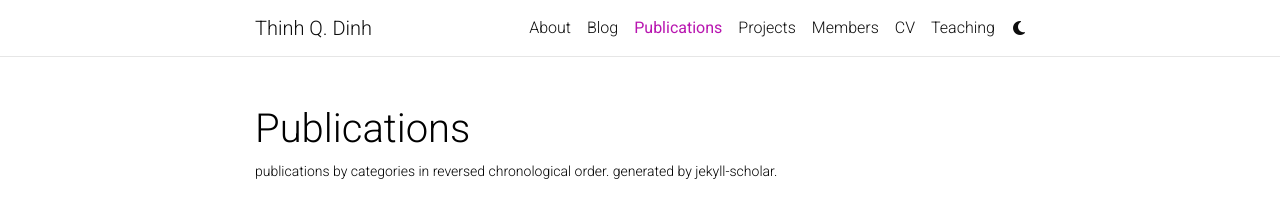
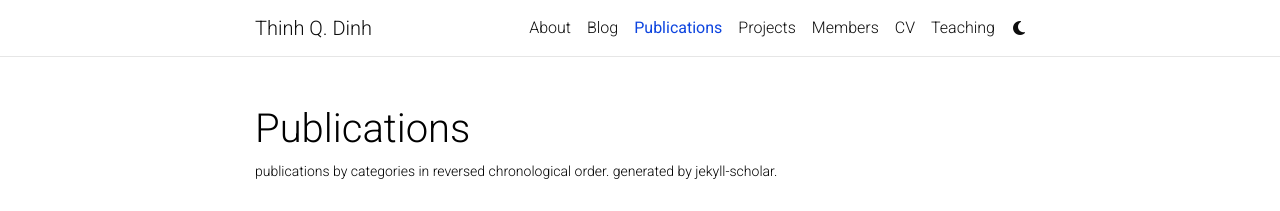
Before and after one commit to thinhqdinh/thinhqdinh.github.io, a Jekyll site: the page built from _pages/publications.md, in a window 1280 px wide. Shown: the top 211 px of the page. Built offline with Jekyll 4.4.1, drawn with Linux system fonts in a browser that asks for light colours; full-size pictures stand in for the smaller copies a plugin makes; comment, search, counter and statistics services are not loaded; a style sheet for code colours, icons or effects is not loaded; grey boxes are pictures that could not be loaded.

Commit message:
add secondary_badge; change theme color

```diff
--- a/_bibliography/papers.bib
+++ b/_bibliography/papers.bib
@@ -18,6 +18,7 @@
 @ARTICLE{DinhTCOM2018,
 abbr={TCOM},
 	author={Dinh, Thinh Quang and La, Quang Duy and Quek, Tony Q. S. and Shin, Hyundong},
+  secondary_badge={Full Oral},
 	journal={IEEE Trans. Commun.},
 	title={{Learning} for {Computation} {Offloading} in {Mobile} {Edge} {Computing}},
 	year={2018},
@@ -34,6 +35,7 @@
 @ARTICLE{DinhTWC2020,
 abbr={TWC},
   author={Dinh, Thinh Quang and Liang, Ben and Quek, Tony Q. S. and Shin, Hyundong},
+  secondary_badge={Full Oral},
   journal={IEEE Trans. Wireless Commun.},
   title={Online Resource Procurement and Allocation in a Hybrid Edge-Cloud Computing System},
   year={2020},
@@ -45,6 +47,7 @@
 
 @ARTICLE{TCOM2017,
   abbr={TCOM},
+  secondary_badge={Best Paper Award},
   author={Dinh, Thinh Quang and Tang, Jianhua and La, Quang Duy and Quek, Tony Q. S.},
   journal={IEEE Trans. Commun.},
   title={Offloading in Mobile Edge Computing: Task Allocation and Computational Frequency Scaling},
--- a/_layouts/bib.html
+++ b/_layouts/bib.html
@@ -23,6 +23,9 @@
           {%- else -%}
             <abbr class="badge">{{entry.abbr}}</abbr>
           {%- endif -%}
+        {%- endif -%}
+        {%- if entry.secondary_badge -%}
+          <span class="badge secondary_badge">{{entry.secondary_badge}}</span>
         {%- endif -%}
         </div>
 
--- a/_sass/_base.scss
+++ b/_sass/_base.scss
@@ -371,6 +371,11 @@
       .badge {
         color: var(--global-card-bg-color) !important;
         background-color: var(--global-theme-color) !important;
+      }
+
+      .secondary_badge {
+        color: var(--global-card-bg-color) !important;
+        border: 1px solid var(--global-theme-color);
       }
     }
   }
--- a/_sass/_variables.scss
+++ b/_sass/_variables.scss
@@ -10,14 +10,14 @@
 $orange-color:        #F29105 !default;
 $blue-color:          #0076df !default;
 $blue-color-dark:     #00369f !default;
-$cyan-color:          #2698BA !default;
+$cyan-color:          #5f89ff !default;
 $light-cyan-color:    lighten($cyan-color, 25%);
 $green-color:         #00ab37 !default;
 $green-color-lime:    #B7D12A !default;
 $green-color-dark:    #009f06 !default;
 $green-color-light:   #ddffdd !default;
 $green-color-bright:  #11D68B !default;
-$purple-color:        #B509AC !default;
+$purple-color:        #003bde !default;
 $light-purple-color:  lighten($purple-color, 25%);
 $pink-color:          #f92080 !default;
 $pink-color-light:    #ffdddd !default;
@@ -28,6 +28,7 @@
 $grey-color-dark:     #1C1C1D;
 $grey-900:            #212529;
 
+//$white-color: #ffffff !default;
 $white-color: #ffffff !default;
 $black-color: #000000 !default;
 
```
Also changed, not shown: _data/venues.yml (+6 -4 lines).
